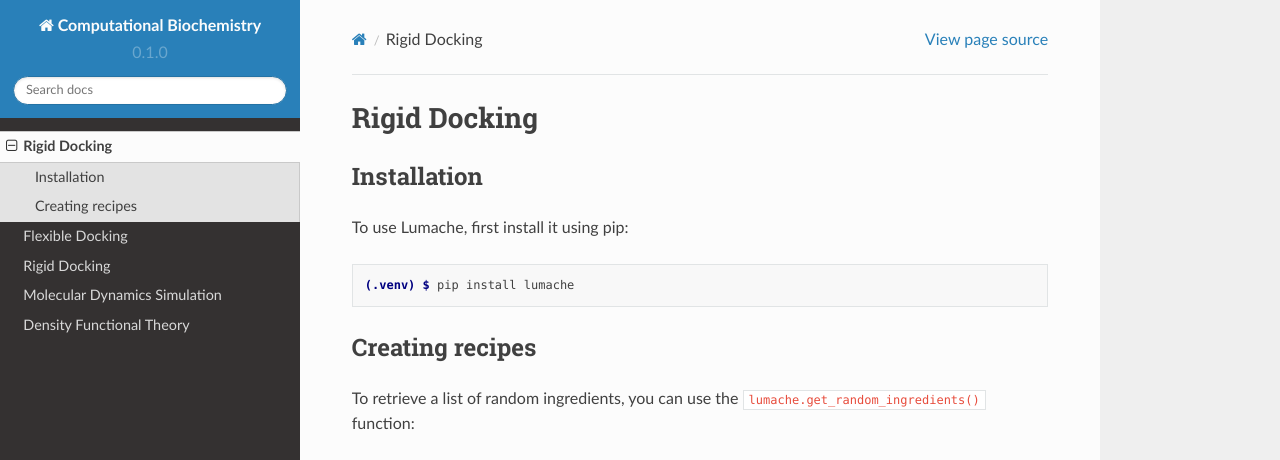
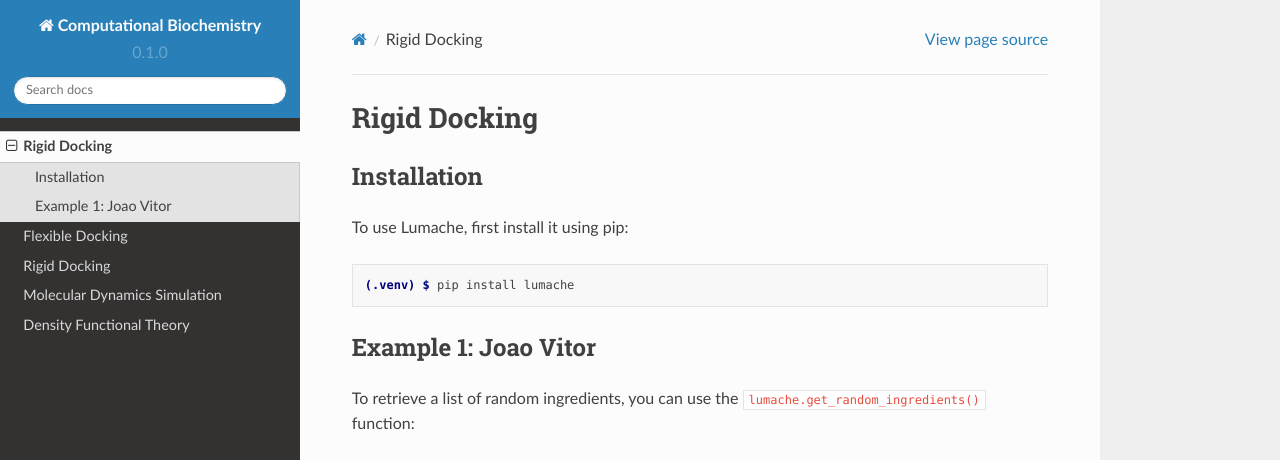
Before and after one commit to omagebright/computationalbiochemistry, a Sphinx documentation site: the page built from docs/source/rigiddocking.rst, in a window 1280 px wide and 1095 px high. Shown: the top 460 px of the window. Built offline with Sphinx 7.4.7 and the Read the Docs theme 2.0.0, drawn with Linux system fonts in a browser that asks for light colours; grey boxes are pictures that could not be loaded.

Commit message:
Update rigiddocking.rst

```diff
--- a/docs/source/rigiddocking.rst
+++ b/docs/source/rigiddocking.rst
@@ -12,7 +12,7 @@ To use Lumache, first install it using pip:
 
    (.venv) $ pip install lumache
 
-Creating recipes
+Example 1: Joao Vitor
 ----------------
 
 To retrieve a list of random ingredients,
```
